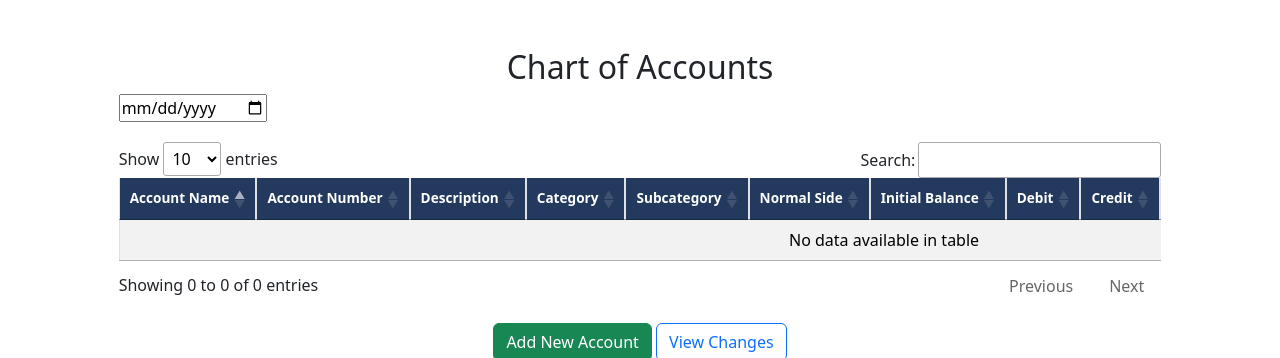
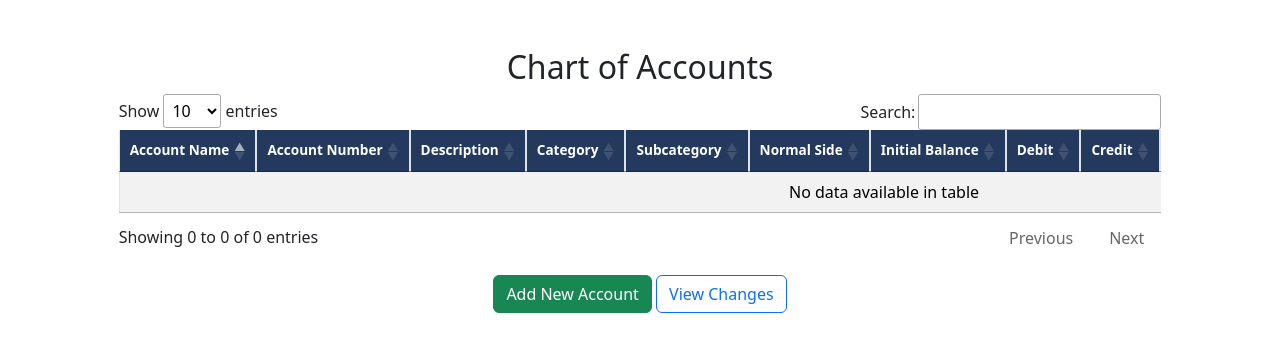
Before and after one commit to austin-l-taylor/Ledger-Logic, a Django app: page /chart-of-accounts/ in a window 1280 px wide. Shown: the part 71-429 px from the top of the page. Run offline with Django 5.2, Linux system fonts and the light colour scheme; the visitor is signed in with stand-in values (Sample User, id 1); parts of the project's set-up code (start-up, migrations or seed data) failed here and were passed over; some libraries are stand-ins or nearby versions.

Commit message:
Updated from main and removed calendar.

```diff
--- a/authenticate/templates/main_page/chart_of_accounts.html
+++ b/authenticate/templates/main_page/chart_of_accounts.html
@@ -7,8 +7,6 @@
     <div class="row">
         <h2 class="text-center">Chart of Accounts</h2>
     </div>
-
-    <input type="date" id="date" style="margin-bottom: 20px;">
 
     <!-- table wrapper -->
     <div class="table-responsive">
```
